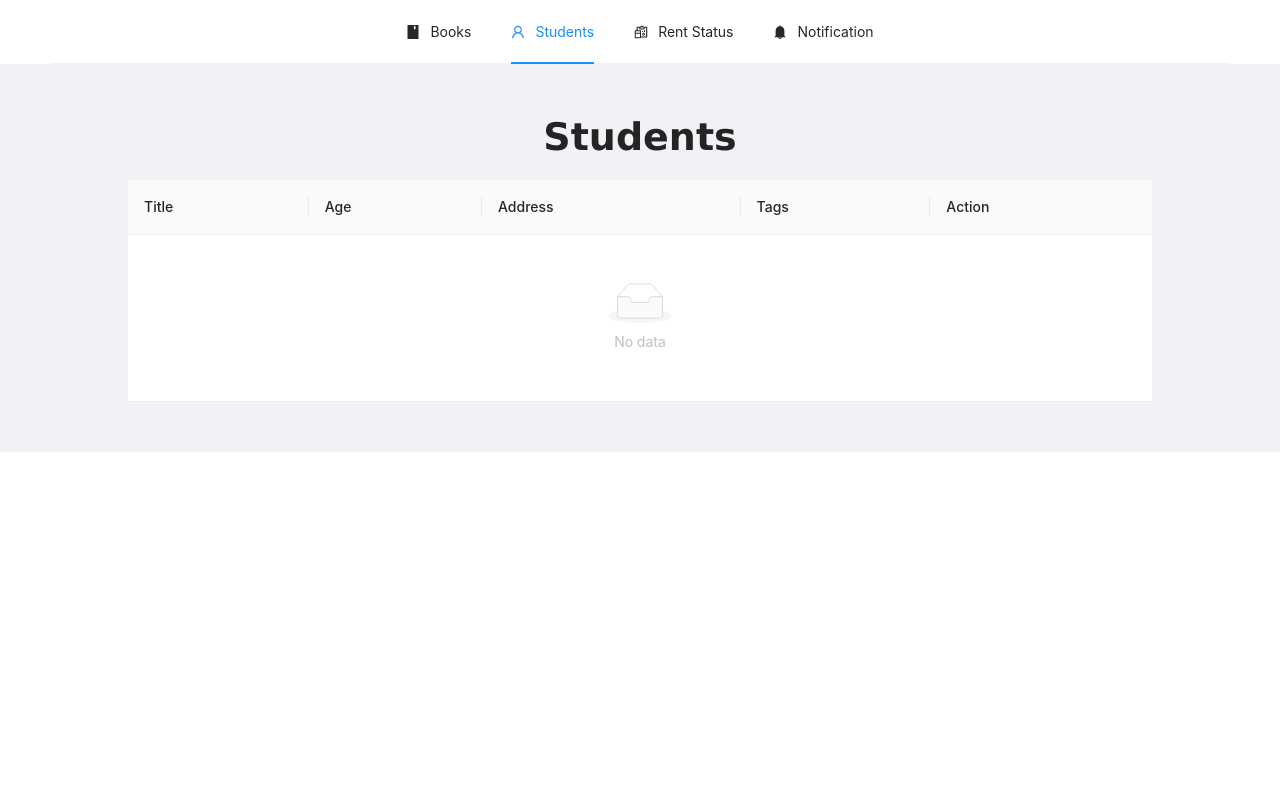
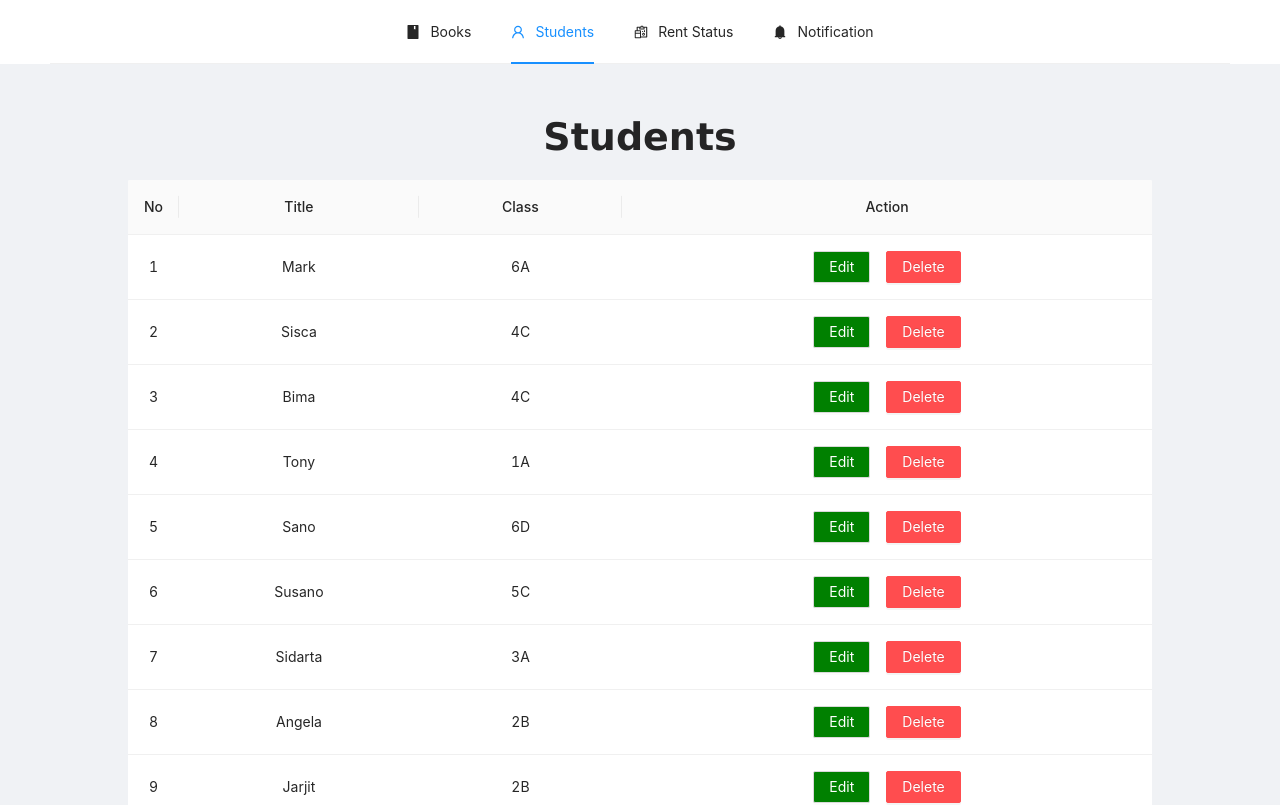
Before and after one commit to JulluisW/FE-GiboxTest, a React (Create React App) app in the folder fe-gibox-test/: page /students in a window 1280 px wide. Shown: the top 805 px of the page. Built offline with nearby package versions, Linux system fonts and the light colour scheme; data requests are answered from the project's data file.

Commit message:
Create Students Page (#8)

```diff
--- a/fe-gibox-test/db.json
+++ b/fe-gibox-test/db.json
@@ -69,7 +69,7 @@
     {
       "id": 3,
       "name": "Bima",
-      "class": "4A"
+      "class": "4C"
     },
     {
       "id": 4,
@@ -85,11 +85,6 @@
       "id": 6,
       "name": "Susano",
       "class": "5C"
-    },
-    {
-      "id": 7,
-      "name": "Sidarta",
-      "class": "3A"
     },
     {
       "id": 7,
--- a/fe-gibox-test/src/pages/books/Books.js
+++ b/fe-gibox-test/src/pages/books/Books.js
@@ -1,12 +1,10 @@
-import { Table } from "antd";
-import { Layout } from "antd";
+import { Layout, Table, Modal } from "antd";
 import { useEffect, useState } from "react";
 import { HeaderMenu, MainSection } from "../../components";
 import { pageTitle } from "./constants";
 import "./style.scss";
 import api from "../../api/api";
 import { useTableColumns } from "./hooks/useTableColumns";
-import { Modal } from "antd";
 
 export function Books() {
   const [books, setBooks] = useState([]);
--- a/fe-gibox-test/src/pages/students/Students.js
+++ b/fe-gibox-test/src/pages/students/Students.js
@@ -1,18 +1,73 @@
-import { Table } from "antd";
-import { Layout } from "antd";
-import { useState } from "react";
+import { Table,Modal,Layout } from "antd";
+import { useEffect, useState } from "react";
 import { HeaderMenu, MainSection } from "../../components";
-import { tableColumns, pageTitle } from "./constants";
+import { pageTitle } from "./constants";
+import "./style.scss";
+import api from "../../api/api";
+import { useTableColumns } from "./hooks/useTableColumns";
 
 export function Students() {
-  const [students, setStudents] = useState('')
+  const [students, setStudents] = useState("");
+  const [visible, setVisible] = useState(false)
+  const [selectedStudent, setSelectedStudent] = useState({})
+
+  const fetchAllStudents = async () => {
+    const { data } = await api.get("/students");
+    setStudents(data);
+  };
+
+  const handleEditStudent = (id, payload) => {
+    api
+      .patch(`/students/${id}`, payload)
+      .then(() => {
+        fetchAllStudents();
+        setVisible(false);
+      })
+      .catch((err) => console.log(err));
+  };
+
+  const openEditModal = async (id) => {
+    const { data } = await api.get(`/students/${id}`);
+    setSelectedStudent(data);
+    setVisible(true);
+  };
+
+  const handleDeleteStudent = (id) => {
+    api
+      .delete(`students/${id}`)
+      .then(() => {
+        fetchAllStudents();
+      })
+      .catch((err) => console.log(err));
+  };
+
+  const tableColumns = useTableColumns({
+    onClickEdit: openEditModal,
+    onClickDelete: handleDeleteStudent,
+  })
+
+  useEffect(() => {
+    fetchAllStudents()
+  }, []);
 
   return (
     <Layout>
-      <HeaderMenu page="students"/>
-      <MainSection title={pageTitle} >
-        <Table columns={tableColumns} />
+      <HeaderMenu page="students" />
+      <MainSection title={pageTitle}>
+        <Table columns={tableColumns} rowKey="id" dataSource={students} />
       </MainSection>
+      <Modal title="Edit Book" visible={visible} onOk={() => handleEditStudent(selectedStudent.id, selectedStudent)} onCancel={() => setVisible(false)} centered>
+        <div className="form-container">
+          <div className="form-wrapper">
+            <label>Student Name</label>
+            <input type="text" value={selectedStudent.name} onChange={(e) => setSelectedStudent({ ...selectedStudent, name: e.target.value })} />
+          </div>
+          <div className="form-wrapper">
+            <label>Class</label>
+            <input type="text" value={selectedStudent.class} onChange={(e) => setSelectedStudent({ ...selectedStudent, class: e.target.value })} />
+          </div>
+        </div>
+      </Modal>
     </Layout>
-  )
+  );
 }
--- /dev/null
+++ b/fe-gibox-test/src/pages/students/hooks/useTableColumns.js
@@ -0,0 +1,42 @@
+import { Button } from "antd";
+import { Space } from "antd";
+import { identity } from "lodash-es";
+
+export function useTableColumns({ onClickEdit = identity, onClickDelete = identity }) {
+  return [
+    {
+      title: "No",
+      key: "index",
+      width: 50,
+      render: (text, record, index) => <>{index + 1}</>,
+      align: "center"
+    },
+    {
+      title: "Title",
+      dataIndex: "name",
+      key: "name",
+      align: "center"
+    },
+    {
+      title: "Class",
+      dataIndex: "class",
+      key: "class",
+      align: "center",
+    },
+    {
+      title: "Action",
+      key: "action",
+      render: (_, record) => (
+        <Space size="middle">
+          <Button style={{ backgroundColor: "green", color: "white" }} onClick={() => onClickEdit(record?.id)}>
+            Edit
+          </Button>
+          <Button type="danger" onClick={() => onClickDelete(record?.id)}>
+            Delete
+          </Button>
+        </Space>
+      ),
+      align: "center"
+    },
+  ];
+}
--- a/fe-gibox-test/src/pages/students/style.scss
+++ b/fe-gibox-test/src/pages/students/style.scss
@@ -0,0 +1,12 @@
+.form {
+  &-wrapper {
+    display: flex;
+    gap: 5px;
+    flex-direction: column;
+  }
+  &-container {
+    display: flex;
+    gap: 8px;
+    flex-direction: column;
+  }
+}
```
